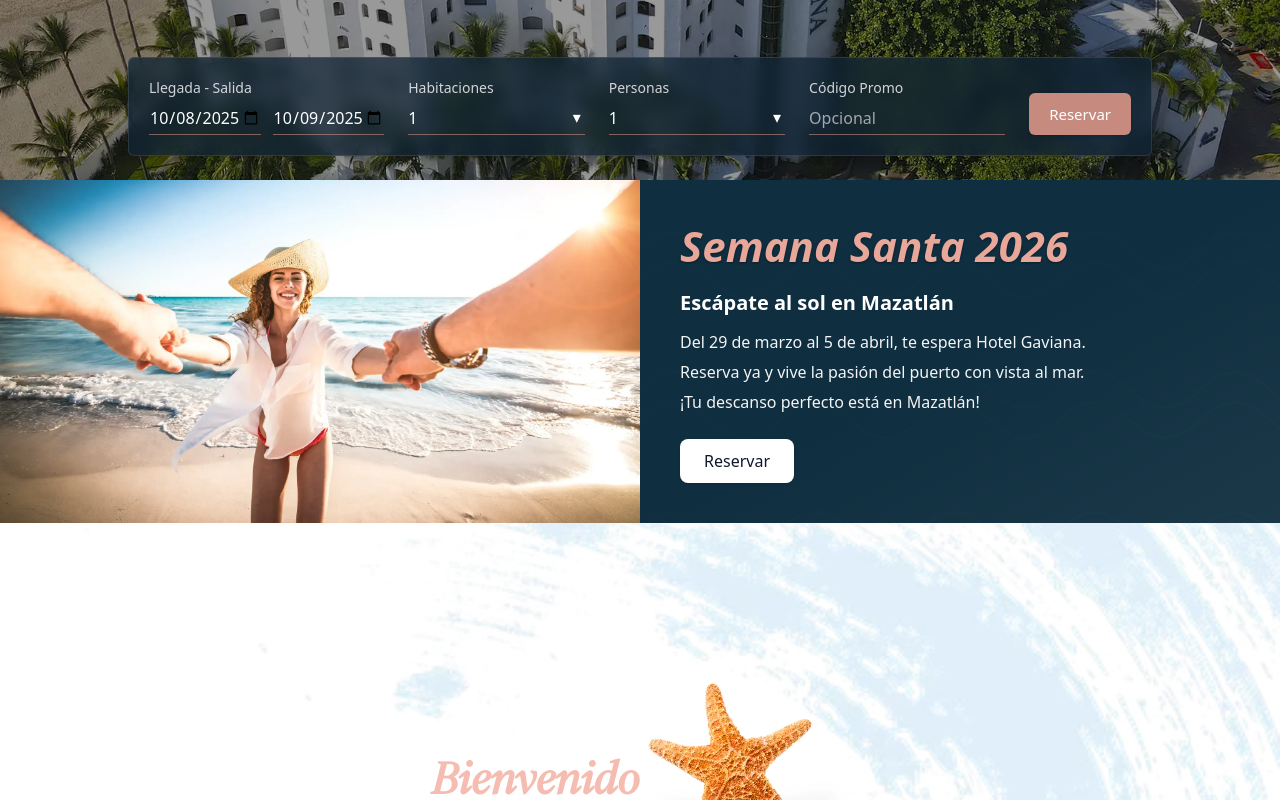
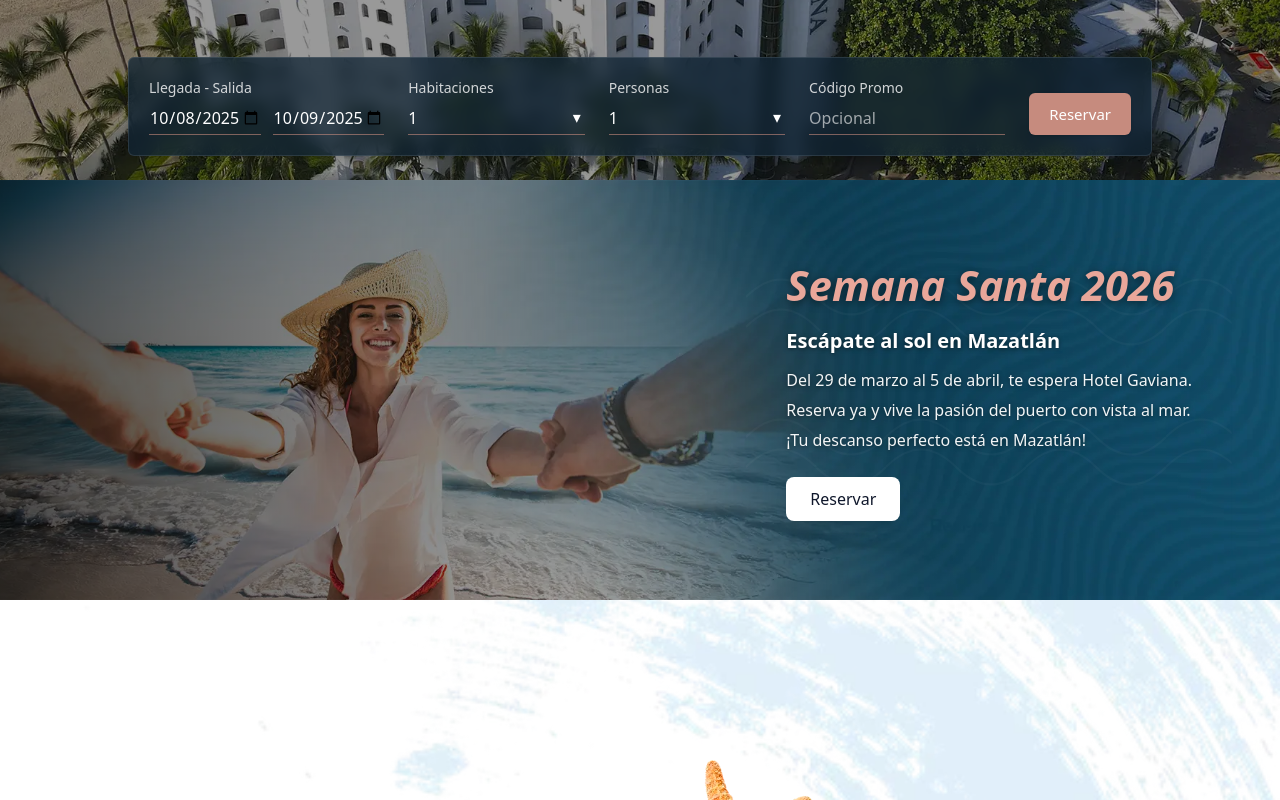
Before and after one commit to Diegoweh/gaviana-resort, a Next.js app: page / in a window 1280 px wide. Shown: the part 620-1420 px from the top of the page. Built offline with nearby package versions, Linux system fonts and the light colour scheme.

Commit message:
PromoSplitBanner changes

```diff
--- a/app/page.tsx
+++ b/app/page.tsx
@@ -8,10 +8,8 @@ import { motion } from "framer-motion";
 import { linkData } from "@/lib/link-data"
 
 import Image from "next/image";
-import PromoSplitBanner from "@/components/layout/PromoBanner";
-import DistintivosStrip from "@/components/layout/DistintivosStrip";
-import DistintivosImageStrip from "@/components/layout/DistintivosStrip";
-import DistintivosImageOnly from "@/components/layout/DistintivosStrip";
+import PromoSplitBanner from "@/components/layout/PromoSplitBanner";
+
 import { MessageCircle } from "lucide-react";
 
 const imagenesCarrusel = [
@@ -39,7 +37,8 @@ export default function Home() {
       priority
     />
     <PromoSplitBanner
-      imageSrc="/img/ss2026.webp"
+      imageSrc="/img/sessonBanner.webp"
+      mobileImageSrc="/img/sessonBannerMobile.webp"
       title="Semana Santa 2026"
       kicker="Escápate al sol en Mazatlán"
       lines={[
--- a/components/layout/PromoBanner.tsx
+++ /dev/null
@@ -1,130 +0,0 @@
-"use client";
-import Image from "next/image";
-import Link from "next/link";
-
-interface PromoSplitBannerProps {
-  imageSrc: string;
-  title: string;
-  kicker?: string;
-  lines?: string[];
-  ctaLabel?: string;
-  ctaHref?: string;
-  bgColor?: string;
-  reverse?: boolean;
-  height?: string;
-  rounded?: boolean;
-  showTexture?: boolean;
-}
-
-export default function PromoSplitBanner({
-  imageSrc,
-  title,
-  kicker,
-  lines = [],
-  ctaLabel = "Reservar",
-  ctaHref = "#",
-  bgColor = "bg-[#0f2e3f]",
-  reverse = false,
-  height = "h-[420px]",
-  rounded = true,
-  showTexture = true,
-}: PromoSplitBannerProps) {
-  return (
-    <section
-      className={`relative w-full
-        +  h-auto md:${height}                       /* auto en mobile, fijo en desktop */
-        +  overflow-visible md:overflow-hidden       /* no recortes en mobile */
-        +
-        +  flex flex-col md:flex-row ${reverse ? "md:flex-row-reverse" : ""}`}
-    >
-      {/* Imagen */}
-      <div className="relative w-full md:w-1/2 h-[240px] md:h-auto min-h-[240px]">
-        <Image
-          src={imageSrc}
-          alt={title}
-          fill
-          className="object-cover"
-          sizes="(max-width: 768px) 100vw, 50vw"
-          quality={85}
-          priority
-        />
-      </div>
-
-      {/* Panel derecho */}
-      <div
-        className={`relative w-full md:w-1/2 ${bgColor} text-white px-4 sm:px-6 md:px-10 py-8 md:py-10 flex items-center`}
-      >
-        {/* Gradiente de luz */}
-        <div className="pointer-events-none absolute inset-0 bg-gradient-to-br from-white/0 via-white/0 to-white/5" />
-
-        {/* Textura de ondas */}
-        {showTexture && (
-          <svg
-            className="pointer-events-none absolute inset-0 w-full h-full opacity-25 mix-blend-overlay"
-            aria-hidden="true"
-          >
-            <defs>
-              <pattern
-                id="waves-split"
-                x="0"
-                y="0"
-                width="140"
-                height="140"
-                patternUnits="userSpaceOnUse"
-              >
-                <path
-                  d="M0 70 Q35 35 70 70 T140 70 M0 100 Q35 65 70 100 T140 100"
-                  fill="none"
-                  stroke="rgba(255,255,255,0.12)"
-                  strokeWidth="2"
-                />
-              </pattern>
-            </defs>
-            <rect width="100%" height="100%" fill="url(#waves-split)" />
-          </svg>
-        )}
-
-        {/* Contenido */}
-        <div className="relative z-10 max-w-lg mx-auto md:mx-0">
-          <h2 className="font-semibold italic text-[30px] md:text-[42px] leading-tight text-[#e9a79a] mb-4 drop-shadow-[0_1px_1px_rgba(0,0,0,0.35)]">
-            {title}
-          </h2>
-
-          {kicker && (
-            <p className="text-lg md:text-xl font-semibold mb-3">{kicker}</p>
-          )}
-
-          {lines?.length > 0 && (
-            <div className="text-white/95 text-[15px] md:text-base leading-relaxed space-y-1 mb-6">
-              {lines.map((l, i) => (
-                <p key={i}>{l}</p>
-              ))}
-            </div>
-          )}
-
-          {ctaLabel && (
-            <div>
-              {ctaHref.startsWith("http") ? (
-                <a
-                  href={ctaHref}
-                  target="_blank"
-                  rel="noopener noreferrer"
-                  className="inline-flex items-center justify-center rounded-lg bg-white px-6 py-2.5 text-slate-900 font-medium hover:bg-white/90 active:bg-white/80 shadow-sm transition"
-                >
-                  {ctaLabel}
-                </a>
-              ) : (
-                <Link
-                  href={ctaHref}
-                  className="inline-flex items-center justify-center rounded-lg bg-white px-6 py-2.5 text-slate-900 font-medium hover:bg-white/90 active:bg-white/80 shadow-sm transition"
-                >
-                  {ctaLabel}
-                </Link>
-              )}
-            </div>
-          )}
-        </div>
-      </div>
-    </section>
-  );
-}
--- /dev/null
+++ b/components/layout/PromoSplitBanner.tsx
@@ -0,0 +1,143 @@
+"use client";
+import Image from "next/image";
+import Link from "next/link";
+
+interface PromoSplitBannerProps {
+  imageSrc: string;
+  mobileImageSrc?: string;
+  title: string;
+  kicker?: string;
+  lines?: string[];
+  ctaLabel?: string;
+  ctaHref?: string;
+  bgColor?: string;
+  height?: string;
+  showTexture?: boolean;
+}
+
+export default function PromoSplitBanner({
+  imageSrc,
+  mobileImageSrc,
+  title,
+  kicker,
+  lines = [],
+  ctaLabel = "Reservar",
+  ctaHref = "#",
+  bgColor = "bg-[#0f2e3f]",
+  height = "h-[420px]",
+  showTexture = true,
+}: PromoSplitBannerProps) {
+  return (
+    <section
+      className={`relative w-full ${height} overflow-hidden`}
+    >
+      {/* Imagen de fondo - Desktop */}
+      <div className="hidden md:block relative w-full h-full">
+        <Image
+          src={imageSrc}
+          alt={title}
+          fill
+          className="object-cover"
+          sizes="100vw"
+          quality={85}
+          priority
+        />
+      </div>
+
+      {/* Imagen de fondo - Mobile */}
+      <div className="block md:hidden relative w-full h-[600px]">
+        <Image
+          src={mobileImageSrc || imageSrc}
+          alt={title}
+          fill
+          className="object-fit"
+          sizes="100vw"
+          quality={85}
+          priority
+        />
+      </div>
+
+      {/* Overlay gradient para mejor legibilidad */}
+      <div className="absolute inset-0 bg-gradient-to-t md:bg-gradient-to-r from-black/70 via-black/30 to-transparent" />
+
+      {/* Contenido superpuesto - Mobile: abajo, Desktop: derecha */}
+      <div className="absolute inset-0 flex items-end md:items-center md:justify-end px-4 md:px-12 py-6 md:py-10">
+        <div
+          className={`relative bg-opacity-0 md:bg-opacity-90 text-white px-0 md:px-10 py-0 md:py-8 max-w-full md:max-w-xl rounded-none md:rounded-lg`}
+          style={{
+            backdropFilter: "blur(0px)",
+          }}
+        >
+          {/* Textura de ondas solo en desktop */}
+          {showTexture && (
+            <svg
+              className="hidden md:block pointer-events-none absolute inset-0 w-full h-full opacity-15 mix-blend-overlay"
+              aria-hidden="true"
+            >
+              <defs>
+                <pattern
+                  id="waves-overlay"
+                  x="0"
+                  y="0"
+                  width="140"
+                  height="140"
+                  patternUnits="userSpaceOnUse"
+                >
+                  <path
+                    d="M0 70 Q35 35 70 70 T140 70 M0 100 Q35 65 70 100 T140 100"
+                    fill="none"
+                    stroke="rgba(255,255,255,0.2)"
+                    strokeWidth="2"
+                  />
+                </pattern>
+              </defs>
+              <rect width="100%" height="100%" fill="url(#waves-overlay)" />
+            </svg>
+          )}
+
+          <div className="relative z-10">
+            <h2 className="font-semibold italic text-[28px] md:text-[42px] leading-tight text-[#e9a79a] mb-3 md:mb-4 drop-shadow-[0_2px_4px_rgba(0,0,0,0.5)]">
+              {title}
+            </h2>
+
+            {kicker && (
+              <p className="text-base md:text-xl font-semibold mb-2 md:mb-3 text-white drop-shadow-[0_1px_2px_rgba(0,0,0,0.5)]">
+                {kicker}
+              </p>
+            )}
+
+            {lines?.length > 0 && (
+              <div className="text-white/95 text-[14px] md:text-base leading-relaxed space-y-1 mb-4 md:mb-6 drop-shadow-[0_1px_2px_rgba(0,0,0,0.5)]">
+                {lines.map((l, i) => (
+                  <p key={i}>{l}</p>
+                ))}
+              </div>
+            )}
+
+            {ctaLabel && (
+              <div>
+                {ctaHref.startsWith("http") ? (
+                  <a
+                    href={ctaHref}
+                    target="_blank"
+                    rel="noopener noreferrer"
+                    className="inline-flex items-center justify-center rounded-lg bg-white px-6 py-2.5 text-slate-900 font-medium hover:bg-white/90 active:bg-white/80 shadow-lg transition"
+                  >
+                    {ctaLabel}
+                  </a>
+                ) : (
+                  <Link
+                    href={ctaHref}
+                    className="inline-flex items-center justify-center rounded-lg bg-white px-6 py-2.5 text-slate-900 font-medium hover:bg-white/90 active:bg-white/80 shadow-lg transition"
+                  >
+                    {ctaLabel}
+                  </Link>
+                )}
+              </div>
+            )}
+          </div>
+        </div>
+      </div>
+    </section>
+  );
+}
```
Also changed, not shown: public/img/sessonBanner.webp (added), public/img/sessonBannerMobile.webp (added).
